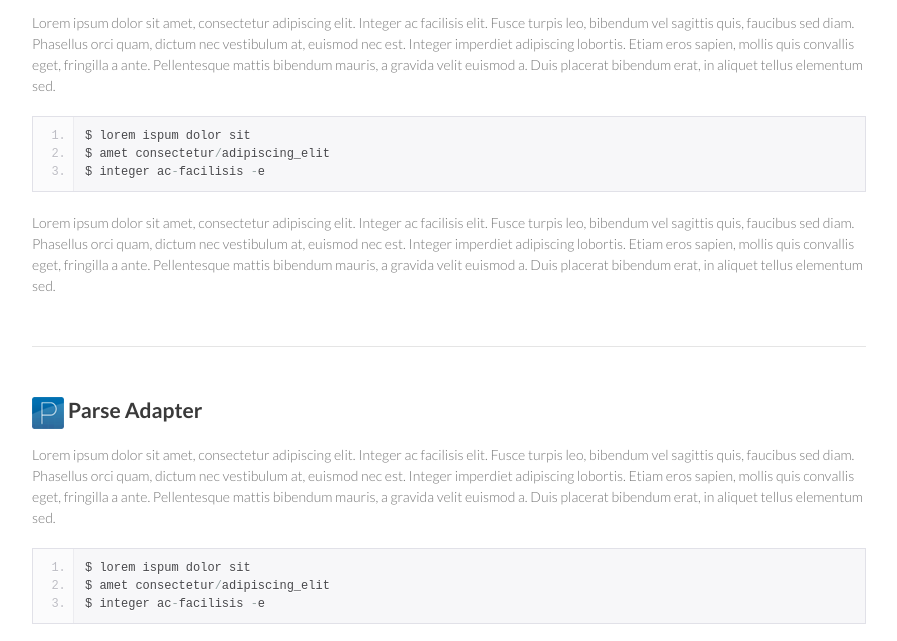
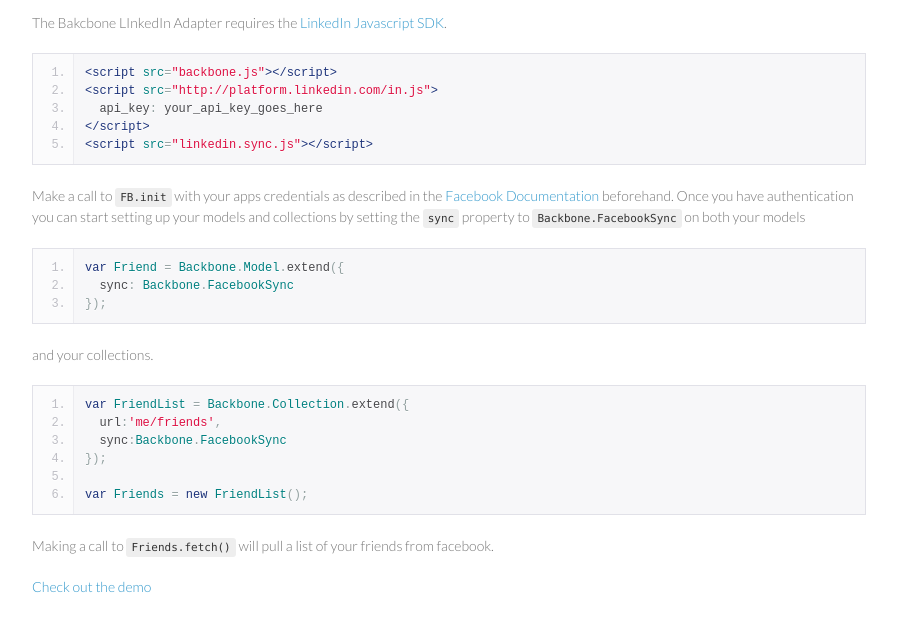
Before and after one commit to ianmcdaniel/backbone-adapters, a plain HTML site: page index.html in a window 1280 px wide. Shown: the part 1567-2208 px from the top of the page, without its empty margins (356-1253 px from the left). Drawn offline with nearby package versions, Linux system fonts and the light colour scheme.

Commit message:
fix for linkedin example

```diff
--- a/index.html
+++ b/index.html
@@ -138,31 +138,42 @@ var Friends = new FriendList();
           <img src="docs/images/linkedin_32.png" />
           LinkedIn Adapter
         </h2>
-        <p>Lorem ipsum dolor sit amet, consectetur adipiscing elit. Integer ac facilisis elit. Fusce turpis leo, bibendum vel sagittis quis, faucibus sed diam. Phasellus orci quam, dictum nec vestibulum at, euismod nec est. Integer imperdiet adipiscing lobortis. Etiam eros sapien, mollis quis convallis eget, fringilla a ante. Pellentesque mattis bibendum mauris, a gravida velit euismod a. Duis placerat bibendum erat, in aliquet tellus elementum sed.</p>
+        <p>The Bakcbone LInkedIn Adapter requires the <a href="https://developer.linkedin.com/documents/getting-started-javascript-api" target="_blank">LinkedIn Javascript SDK</a>. </p>
 
 <pre class="prettyprint linenums">
-$ lorem ispum dolor sit
-$ amet consectetur/adipiscing_elit
-$ integer ac-facilisis -e
+&lt;script src="backbone.js"&gt;&lt;/script&gt;
+&lt;script src="http://platform.linkedin.com/in.js"&gt;
+  api_key: your_api_key_goes_here
+&lt;/script&gt;
+&lt;script src="linkedin.sync.js"&gt;&lt;/script&gt;
 </pre>
 
-        <p>Lorem ipsum dolor sit amet, consectetur adipiscing elit. Integer ac facilisis elit. Fusce turpis leo, bibendum vel sagittis quis, faucibus sed diam. Phasellus orci quam, dictum nec vestibulum at, euismod nec est. Integer imperdiet adipiscing lobortis. Etiam eros sapien, mollis quis convallis eget, fringilla a ante. Pellentesque mattis bibendum mauris, a gravida velit euismod a. Duis placerat bibendum erat, in aliquet tellus elementum sed.</p>
+        <p>
+          Make a call to <code>FB.init</code> with your apps credentials as described in the
+          <a href="http://developers.facebook.com/docs/reference/javascript/">Facebook Documentation</a>
+          beforehand. Once you have authentication you can start setting up your models
+          and collections by setting the <code>sync</code> property to <code>Backbone.FacebookSync</code>
+          on both your models</p>
+<pre class="prettyprint linenums">
+var Friend = Backbone.Model.extend({
+  sync: Backbone.FacebookSync
+});
+</pre>
 
-        <hr>
-        <h2 id="parse">
-          <img src="docs/images/parse_32.png" />
-          Parse Adapter
-        </h2>
-        <p>Lorem ipsum dolor sit amet, consectetur adipiscing elit. Integer ac facilisis elit. Fusce turpis leo, bibendum vel sagittis quis, faucibus sed diam. Phasellus orci quam, dictum nec vestibulum at, euismod nec est. Integer imperdiet adipiscing lobortis. Etiam eros sapien, mollis quis convallis eget, fringilla a ante. Pellentesque mattis bibendum mauris, a gravida velit euismod a. Duis placerat bibendum erat, in aliquet tellus elementum sed.</p>
+        <p>and your collections.</p>
 
 <pre class="prettyprint linenums">
-$ lorem ispum dolor sit
-$ amet consectetur/adipiscing_elit
-$ integer ac-facilisis -e
+var FriendList = Backbone.Collection.extend({
+  url:'me/friends',
+  sync:Backbone.FacebookSync
+});
+
+var Friends = new FriendList();
 </pre>
 
-        <p>Lorem ipsum dolor sit amet, consectetur adipiscing elit. Integer ac facilisis elit. Fusce turpis leo, bibendum vel sagittis quis, faucibus sed diam. Phasellus orci quam, dictum nec vestibulum at, euismod nec est. Integer imperdiet adipiscing lobortis. Etiam eros sapien, mollis quis convallis eget, fringilla a ante. Pellentesque mattis bibendum mauris, a gravida velit euismod a. Duis placerat bibendum erat, in aliquet tellus elementum sed.</p>
-
+        <p>Making a call to <code>Friends.fetch()</code> will pull a list of your friends from facebook.
+        </p>
+        <p>        <a href="examples/facebook">Check out the demo</a></p>
 
 
         <hr>
```
Also changed, not shown: examples/linkedin/index.html (+1 -0 lines).
